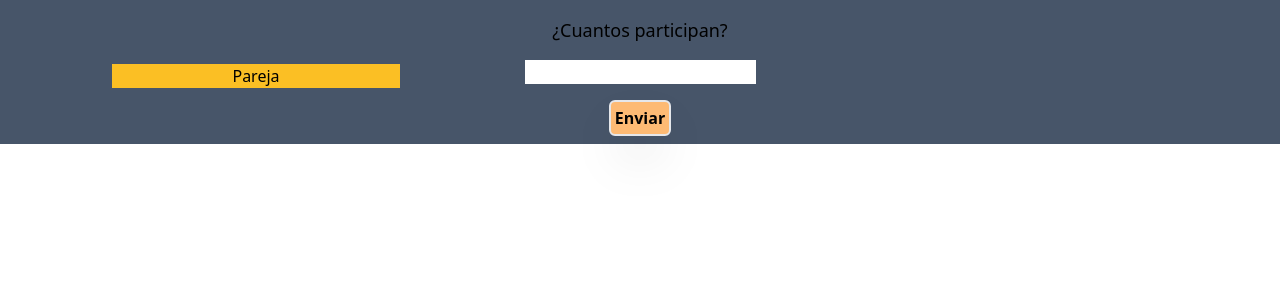
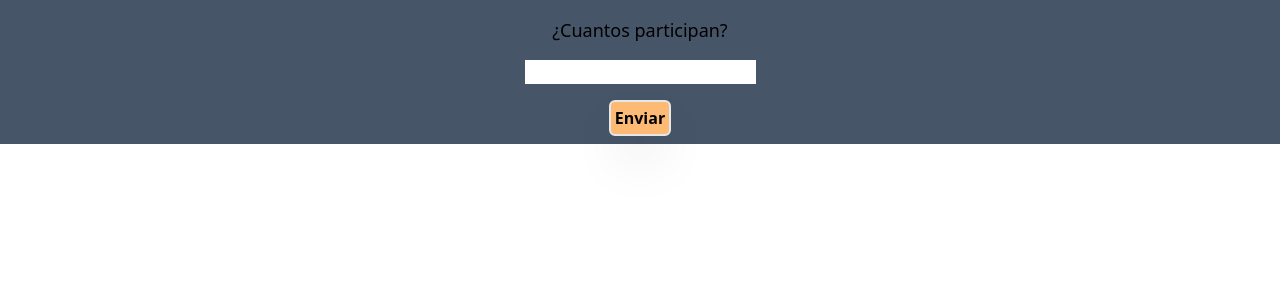
Before and after one commit to GabrielPaparello/InvisibleFriend, a React (Vite) app: page / in a window 1280 px wide. Shown: the top 300 px of the page. Built offline with nearby package versions, Linux system fonts and the light colour scheme.

Commit message:
Almost ending the logic

```diff
--- a/src/RenderPlayers.jsx
+++ b/src/RenderPlayers.jsx
@@ -1,5 +1,5 @@
 
-export const RenderPlayers = ({nombre,apretameC,match,cantidad}) => {
+export const RenderPlayers = ({nombre,apretameC,match,cantidad,disabled}) => {
 
 
     return (
@@ -15,14 +15,26 @@ export const RenderPlayers = ({nombre,apretameC,match,cantidad}) => {
         ))}
 
 
-        <button onClick={apretameC} className="bg-slate-600 text-white max-w-max p-2 ml-5">Apretame</button>
+        <button  onClick={apretameC} className={`${disabled ? `hidden` : `cursor-pointer`}  bg-slate-600 text-white max-w-max p-2 ml-5`}>Apretame</button>
 
 
 
-           <div className="bg-amber-400 max-w-fit min-w-72 text-center absolute left-28">
-          <h1>Pareja</h1>
-            <div>{match}</div>
+          <div className={`${disabled ? `` : `hidden`} bg-amber-400 max-w-fit min-w-72 text-center absolute left-28`}>
+            <h1>Pareja</h1>
+          <div>
+            {/* ARREGLAR EL KEY DE MATH RANDOM TO UUID */}
+            {match.map(elementos=> (
+            <div key={Math.random}>
+                {elementos.map(elemento => (
+                    <div key={Math.random}>{elemento}</div>
+
+
+        ))}
+    </div>
+))}
           </div>
+          </div>
+
 
         </>
   )
--- a/src/app.jsx
+++ b/src/app.jsx
@@ -14,9 +14,15 @@ export const App = () => {
     const [nombre, setNombre] = useState([])
 
     //  ESTADO PARA EMPAREJAR
-    const [match,setMatch] = useState(['',''])
+    const [match,setMatch] = useState([])
 
     // ESTADO DE ACTIVACION DE LOGICA
+
+    // ESTADO DE DESACTIVACION DE LOGICA
+    const [disabled, setDisabled] = useState(false)
+
+    // ESTADO PARA CORROBORAR SI YA SALIO UN JUGADOR
+    const [isIn,setIsIn]=useState([])
 
     // User_Input Asigna cantidad de jugadores.
     const modalForm = (e) => {
@@ -41,11 +47,19 @@ export const App = () => {
     // LOGICA DE EMPAREJAMIENTO
 
     const apretameC = () => {
+// FILTER???? filter = element != elementparafiltrar ?
+        player.forEach(element => {
+            let match2 = ('random', player[Math.floor(Math.random() * cantidad)])
+            let find = isIn.includes(match2,0)
+            if (match2 != element && find == false) {
+                setMatch((prevMatch) => [...prevMatch, [element.nombre, match2.nombre]])
+                setIsIn((prevIn)=>[...prevIn,match2.nombre])
+                setDisabled(true)
+                }
 
 
-        let match1 = ('random', player[Math.floor(Math.random() * cantidad)])
-        let match2 = ('random', player[Math.floor(Math.random() * cantidad)])
-        setMatch([match1.nombre, '>>>', match2.nombre])
+        });
+
 
 
 
@@ -64,7 +78,7 @@ export const App = () => {
           </div>
 
           {/* Render para animacion de amigo invisble logica */}
-          <RenderPlayers nombre={nombre} apretameC={apretameC} match={match} cantidad={cantidad} />
+          <RenderPlayers nombre={nombre} disabled={disabled} apretameC={apretameC} match={match} cantidad={cantidad} />
 
 
       </>
```
